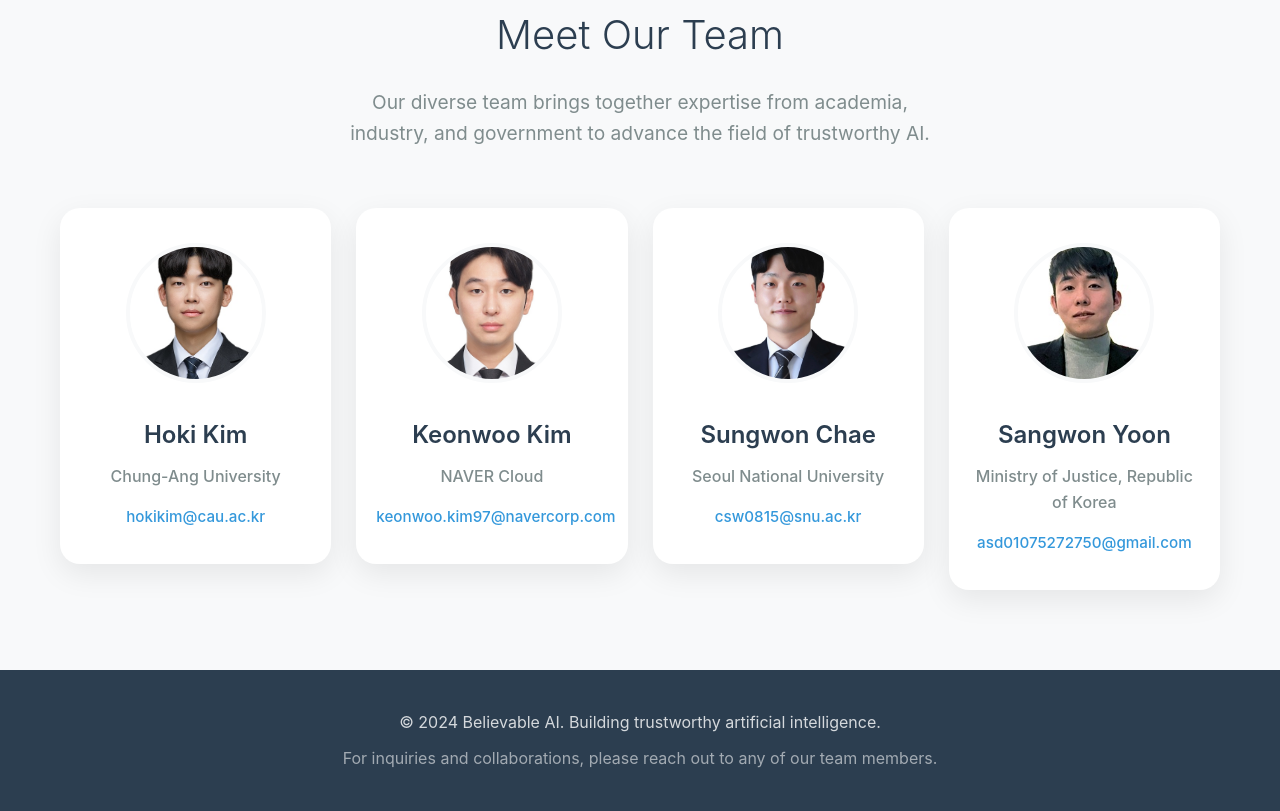
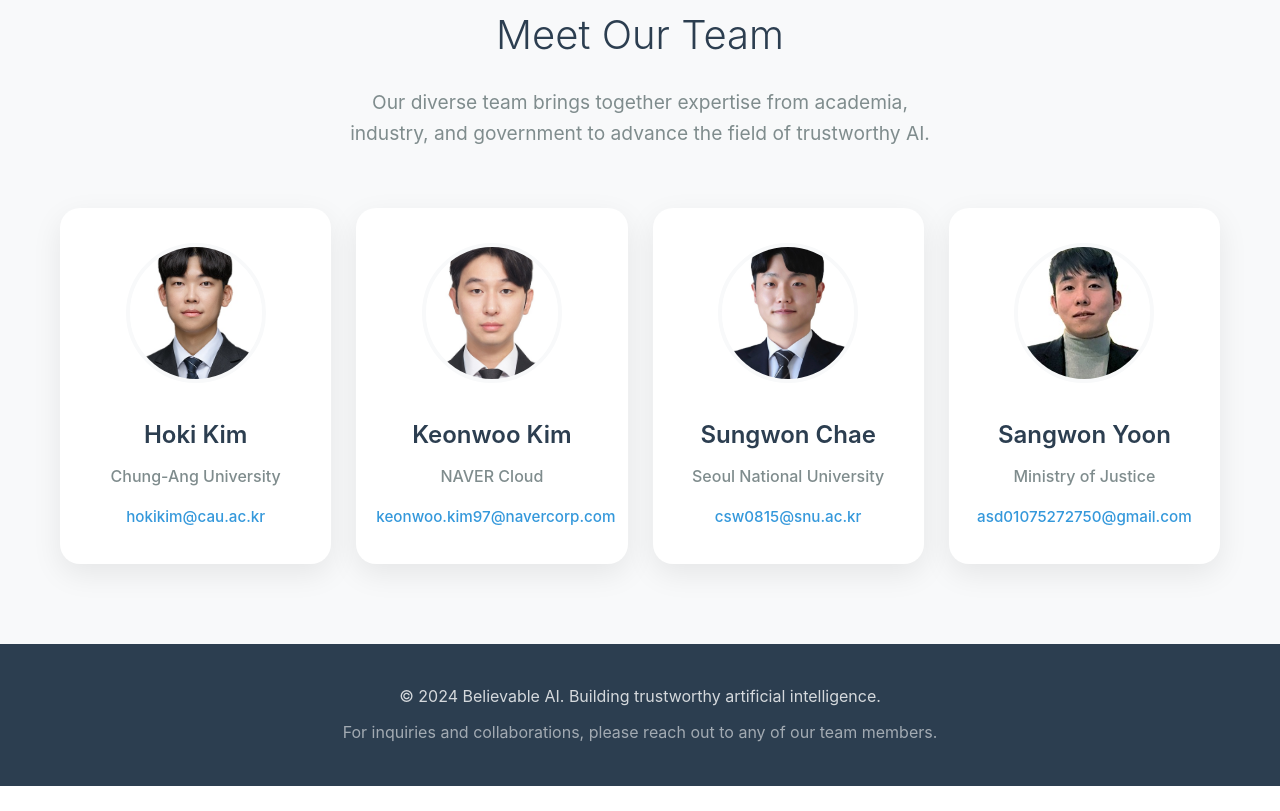
Before and after one commit to BelievableAI/BelievableAI.github.io, a plain HTML site: page index.html in a window 1280 px wide. Shown: the part 1284-2095 px from the top of the page. After the commit the page ends 2070 px from the top, so only its background shows below. Drawn offline with Linux system fonts and the light colour scheme.

Commit message:
Update index.html

```diff
--- a/index.html
+++ b/index.html
@@ -105,7 +105,7 @@
                 <div class="member-card fade-in-up">
                     <img src="pictures/sangwon.jpg" alt="Sangwon Yoon" class="member-photo">
                     <h3 class="member-name">Sangwon Yoon</h3>
-                    <p class="member-affiliation">Ministry of Justice, Republic of Korea</p>
+                    <p class="member-affiliation">Ministry of Justice</p>
                     <p class="member-email">asd01075272750@gmail.com</p>
                 </div>
             </div>
```
